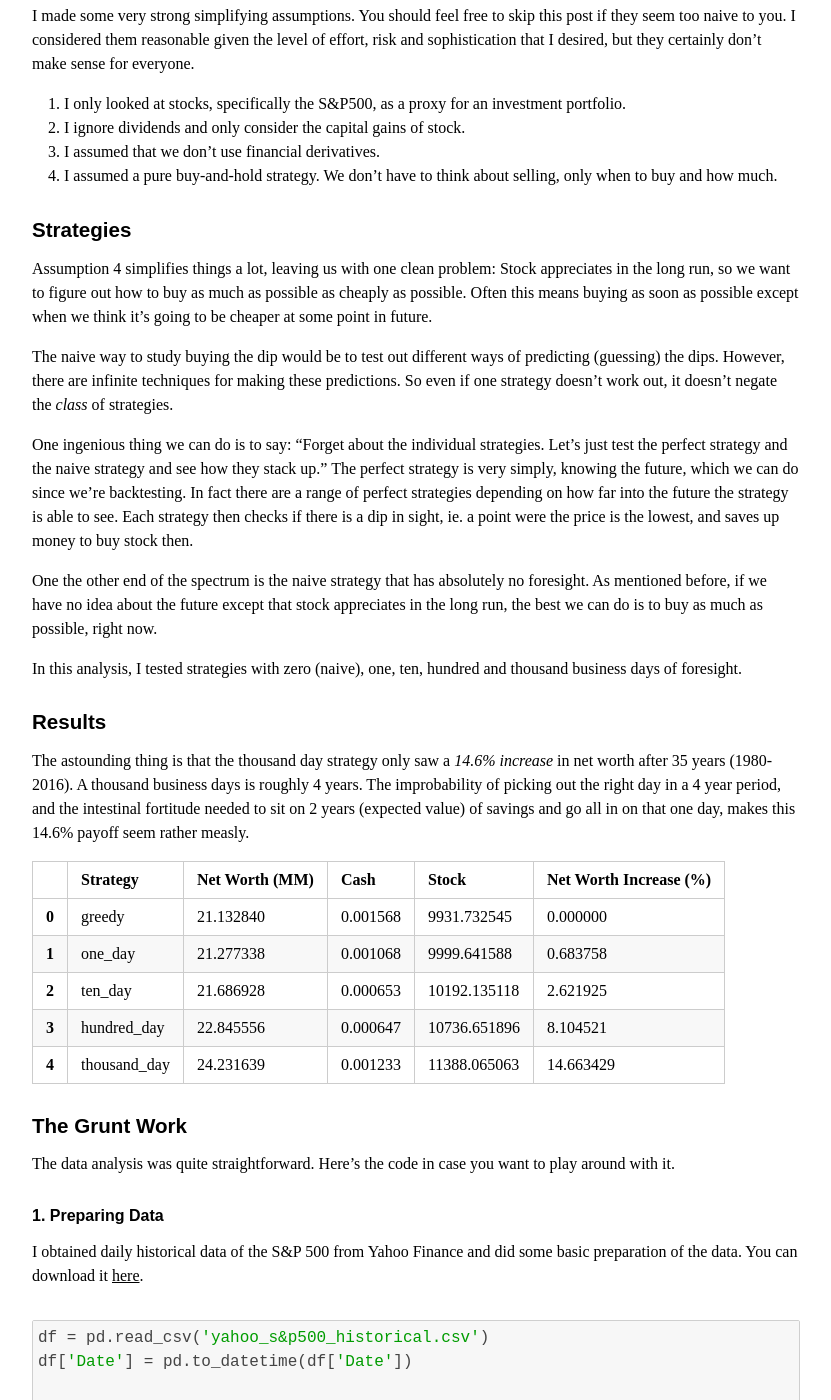
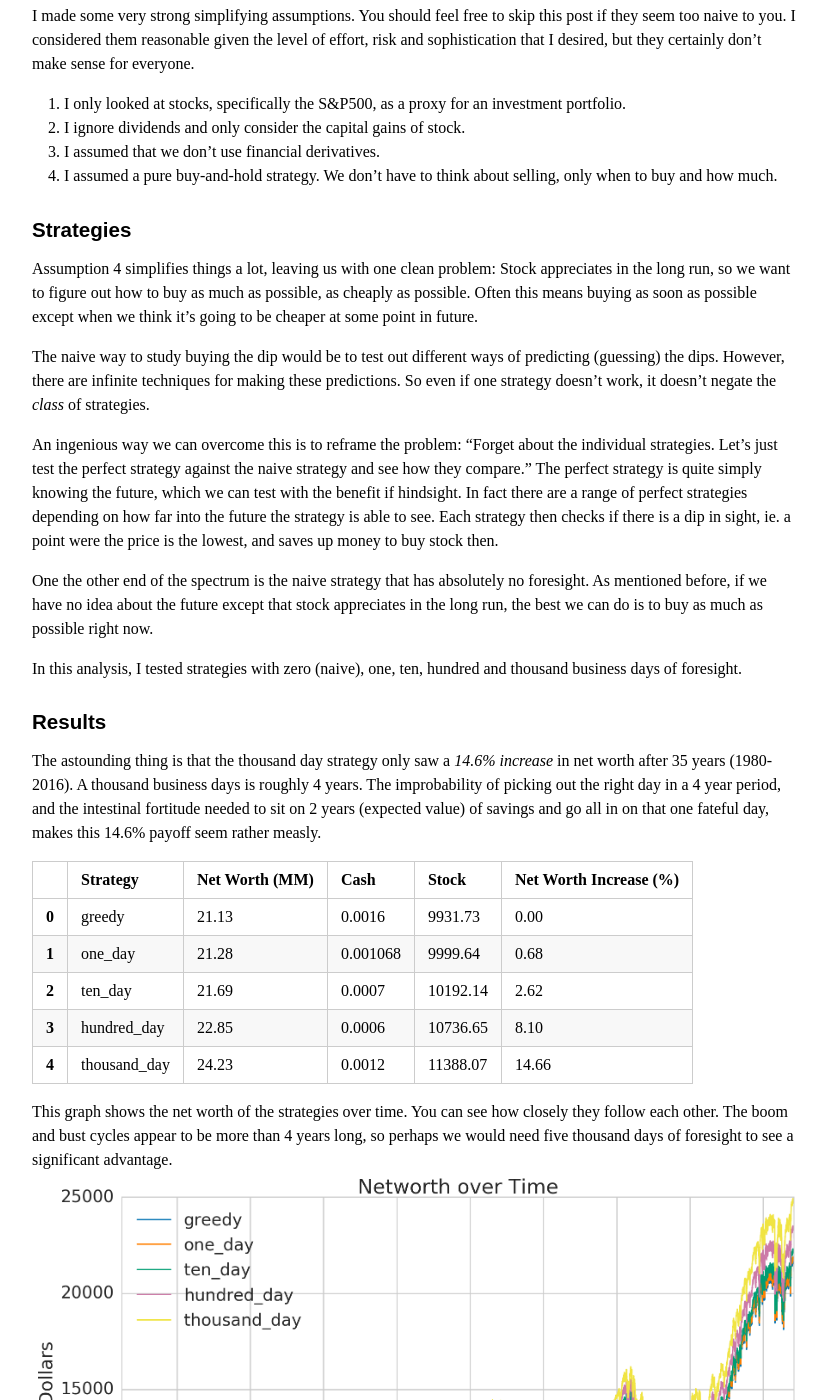
Before and after one commit to zichongkao/zichongkao.github.io, a Jekyll site: the page built from _posts/2018-02-08-The-Futility-Of-Buying-The-Dip.md, in a window 1280 px wide and 1400 px high, scrolled down 341 px. Shown: the whole window, without its empty margins (224-1055 px from the left). Built offline with Jekyll 4.4.1, drawn with Linux system fonts in a browser that asks for light colours; some of the changed text lies outside the part shown.

Commit message:
Move graphs and commentary into results

````diff
--- a/_posts/2018-02-08-The-Futility-Of-Buying-The-Dip.md
+++ b/_posts/2018-02-08-The-Futility-Of-Buying-The-Dip.md
@@ -15,18 +15,18 @@ I made some very strong simplifying assumptions. You should feel free to skip th
 4. I assumed a pure buy-and-hold strategy. We don't have to think about selling, only when to buy and how much.
 
 ### Strategies
-Assumption 4 simplifies things a lot, leaving us with one clean problem: Stock appreciates in the long run, so we want to figure out how to buy as much as possible as cheaply as possible. Often this means buying as soon as possible except when we think it's going to be cheaper at some point in future.
+Assumption 4 simplifies things a lot, leaving us with one clean problem: Stock appreciates in the long run, so we want to figure out how to buy as much as possible, as cheaply as possible. Often this means buying as soon as possible except when we think it's going to be cheaper at some point in future.
 
-The naive way to study buying the dip would be to test out different ways of predicting (guessing) the dips. However, there are infinite techniques for making these predictions. So even if one strategy doesn't work out, it doesn't negate the *class* of strategies.
+The naive way to study buying the dip would be to test out different ways of predicting (guessing) the dips. However, there are infinite techniques for making these predictions. So even if one strategy doesn't work, it doesn't negate the *class* of strategies.
 
-One ingenious thing we can do is to say: "Forget about the individual strategies. Let's just test the perfect strategy and the naive strategy and see how they stack up." The perfect strategy is very simply, knowing the future, which we can do since we're backtesting. In fact there are a range of perfect strategies depending on how far into the future the strategy is able to see. Each strategy then checks if there is a dip in sight, ie. a point were the price is the lowest, and saves up money to buy stock then.
+An ingenious way we can overcome this is to reframe the problem: "Forget about the individual strategies. Let's just test the perfect strategy against the naive strategy and see how they compare." The perfect strategy is quite simply knowing the future, which we can test with the benefit if hindsight. In fact there are a range of perfect strategies depending on how far into the future the strategy is able to see. Each strategy then checks if there is a dip in sight, ie. a point were the price is the lowest, and saves up money to buy stock then.
 
-One the other end of the spectrum is the naive strategy that has absolutely no foresight. As mentioned before, if we have no idea about the future except that stock appreciates in the long run, the best we can do is to buy as much as possible, right now.
+One the other end of the spectrum is the naive strategy that has absolutely no foresight. As mentioned before, if we have no idea about the future except that stock appreciates in the long run, the best we can do is to buy as much as possible right now.
 
 In this analysis, I tested strategies with zero (naive), one, ten, hundred and thousand business days of foresight.
 
 ### Results
-The astounding thing is that the thousand day strategy only saw a *14.6% increase* in net worth after 35 years (1980-2016). A thousand business days is roughly 4 years. The improbability of picking out the right day in a 4 year period, and the intestinal fortitude needed to sit on 2 years (expected value) of savings and go all in on that one day, makes this 14.6% payoff seem rather measly.
+The astounding thing is that the thousand day strategy only saw a *14.6% increase* in net worth after 35 years (1980-2016). A thousand business days is roughly 4 years. The improbability of picking out the right day in a 4 year period, and the intestinal fortitude needed to sit on 2 years (expected value) of savings and go all in on that one fateful day, makes this 14.6% payoff seem rather measly.
 
 <div>
 <table border="1" class="dataframe">
@@ -44,46 +44,54 @@ The astounding thing is that the thousand day strategy only saw a *14.6% increas
     <tr>
       <th>0</th>
       <td>greedy</td>
-      <td>21.132840</td>
-      <td>0.001568</td>
-      <td>9931.732545</td>
-      <td>0.000000</td>
+      <td>21.13</td>
+      <td>0.0016</td>
+      <td>9931.73</td>
+      <td>0.00</td>
     </tr>
     <tr>
       <th>1</th>
       <td>one_day</td>
-      <td>21.277338</td>
+      <td>21.28</td>
       <td>0.001068</td>
-      <td>9999.641588</td>
-      <td>0.683758</td>
+      <td>9999.64</td>
+      <td>0.68</td>
     </tr>
     <tr>
       <th>2</th>
       <td>ten_day</td>
-      <td>21.686928</td>
-      <td>0.000653</td>
-      <td>10192.135118</td>
-      <td>2.621925</td>
+      <td>21.69</td>
+      <td>0.0007</td>
+      <td>10192.14</td>
+      <td>2.62</td>
     </tr>
     <tr>
       <th>3</th>
       <td>hundred_day</td>
-      <td>22.845556</td>
-      <td>0.000647</td>
-      <td>10736.651896</td>
-      <td>8.104521</td>
+      <td>22.85</td>
+      <td>0.0006</td>
+      <td>10736.65</td>
+      <td>8.10</td>
     </tr>
     <tr>
       <th>4</th>
       <td>thousand_day</td>
-      <td>24.231639</td>
-      <td>0.001233</td>
-      <td>11388.065063</td>
-      <td>14.663429</td>
+      <td>24.23</td>
+      <td>0.0012</td>
+      <td>11388.07</td>
+      <td>14.66</td>
     </tr>
   </tbody>
 </table>
 </div>
+
+This graph shows the net worth of the strategies over time. You can see how closely they follow each other. The boom and bust cycles appear to be more than 4 years long, so perhaps we would need five thousand days of foresight to see a significant advantage.
+<img src="/pics/output_14_1.png">
+
+The next graph gives us a perspective on the underlying stock purchasing behavior of the strategies. In the lead-up to the dotcom crash, between 1998 and 2002, the thousand day buy-the-dip strategy was able to hoard cash. It didn't purchase any stock during that time and only went in heavily when the market was at its lowest. The same thing happened between 2004 and 2008 in the lead-up to the the great financial crisis.
+<img src="/pics/output_15_1.png">
+
+No doubt these episodes allowed the buy-the-dip strategies to come out ahead. However, the graph shows that for long stretches of time (1983 to 1998 and 2008 to 2016), the buy-the-dip strategies, even with all their unnatural foresight, still found it optimal to slowly accumulate stock. It was during these long periods of incremental growth that *all* strategies built up significant portions of their net worth, eventually dwarfing gains from the periods of hoarding and making the buy-the-dip strategies only marginally better than the naive strategy especially given all the work that they require.
 
 
 ### The Grunt Work
@@ -308,7 +316,7 @@ for account in accounts:
                           'Strategy':account['name']})
 ```
 
-#### 5. Plotting Results
+#### 4. Plot Results
 
 
 ```python
@@ -316,7 +324,7 @@ final_df = pd.DataFrame(final_results)[['Strategy', 'Net Worth (MM)', 'Cash', 'S
 greedy_networth = final_df[final_df['Strategy']=='greedy']['Net Worth (MM)'][0]
 final_df['Net Worth Increase (%)'] = 100 * (final_df['Net Worth (MM)']/greedy_networth - 1)
 final_df
-# displays the table above
+# Displays the table above
 ```
 
 ```python
@@ -326,10 +334,8 @@ for account in accounts:
 plt.legend(loc='upper left')
 plt.ylabel('Thousands of Dollars')
 plt.title('Networth over Time')
+# Displays the net worth graph above
 ```
-
-<img src="/pics/output_14_1.png">
-
 
 ```python
 for account in accounts:
@@ -338,15 +344,5 @@ for account in accounts:
 plt.legend(loc='upper left')
 plt.ylabel('Units of S&P500 Stock')
 plt.title('Stock Holdings over Time')
+# Displays the stock holdings graph above
 ```
-
-<img src="/pics/output_15_1.png">
-
-This graph shows the stock purchasing behavior of the strategies. In the lead-up to the dotcom crash, between 1998 and 2002, the thousand day buy-the-dip strategy was able to hoard cash. It didn’t purchase any stock during that time and only went in heavily when the market was at its lowest. The same thing happened between 2004 and 2008 in the lead-up to the the great financial crisis.
-
-No doubt these episodes allowed the buy-the-dip strategies to come out ahead. However, the graph shows that for long stretches of time (1983 to 1998 and 2008 to 2016), the buy-the-dip strategies, even with all their unnatural foresight, still found it most optimal to slowly accumulate stock. And it was during these long periods of incremental growth that all strategies built up significant portions of their net worth, eventually dwarfing gains from the periods of hoarding.
-
-
-This graph shows the stock purchasing behavior of the strategies. In the lead-up to the dotcom crash, between 1998 and 2002, the thousand day buy-the-dip strategy was able to hoard cash. It didn't purchase any stock during that time and only went in heavily when the market was at its lowest. The same thing happened between 2004 and 2008 in the lead-up to the the great financial crisis.
-
-No doubt these episodes allowed the buy-the-dip strategies to come out ahead. However, the graph shows that for long stretches of time (1983 to 1998 and 2008 to 2016), the buy-the-dip strategies, even with all their unnatural foresight, still found it most optimal to slowly accumulate stock. And it was during these long periods of incremental growth that all strategies built up significant portions of their net worth, eventually dwarfing gains from the periods of hoarding.
````
